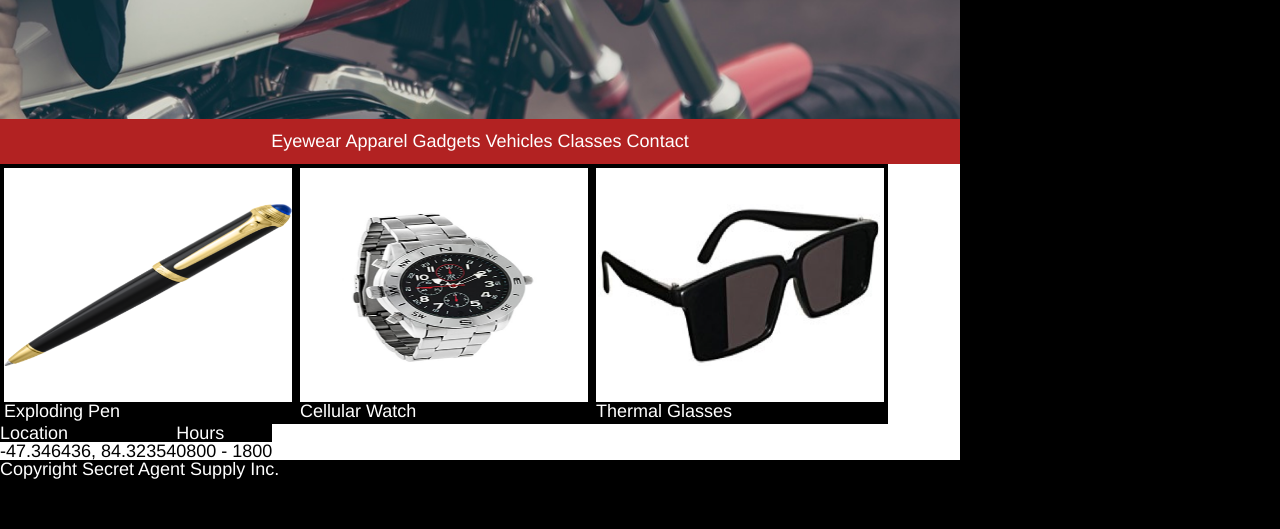
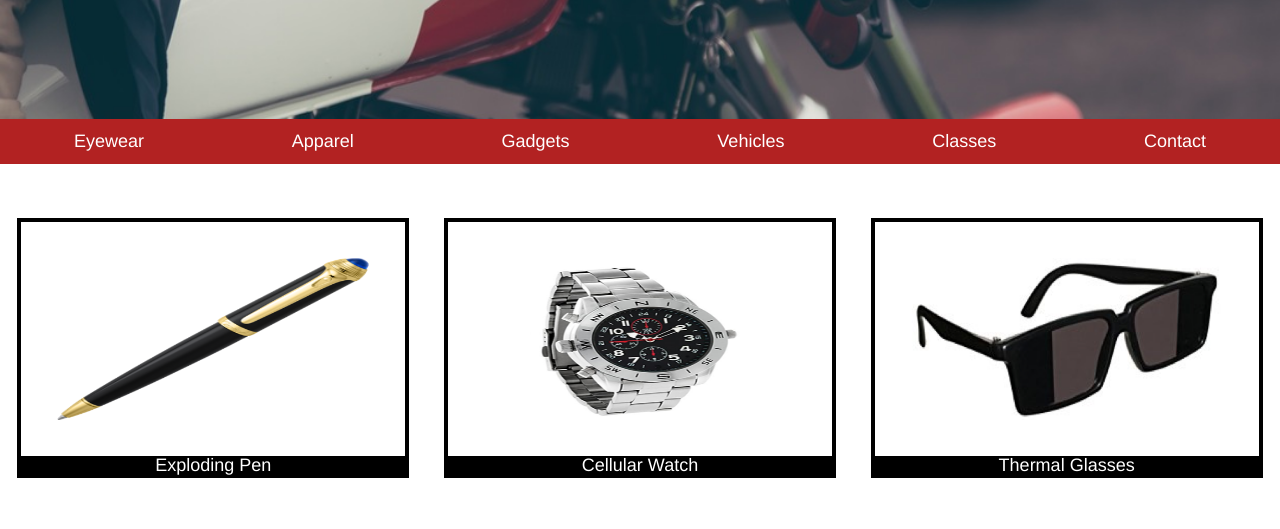
Before and after one commit to ggrabelsander/SecretAgentSupply, a plain HTML site: page index.html in a window 1280 px wide. Shown: the part 382-911 px from the top of the page. Before the commit the page ends 861 px from the top, so only its background shows below. Drawn offline with Linux system fonts and the light colour scheme.

Commit message:
Finish css for desktop

```diff
--- a/index.html
+++ b/index.html
@@ -22,7 +22,7 @@
       </div>
     </div>
     <div class="nav">
-      <nav>
+      <nav class="container">
         <span>Eyewear</span>
         <span>Apparel</span>
         <span>Gadgets</span>
@@ -31,8 +31,8 @@
         <span>Contact</span>
       </nav>
     </div>
-    <!--comment goes here-->
-    <div class="content-banner">
+    <!--product banner-->
+    <div class="product-banner">
       <div class="container">
         <div class="product">
           <img src="./resources/images/pen.png" alt="a pen">
@@ -48,7 +48,8 @@
         </div>
       </div>
     </div>
-    <div class="content-banner">
+    <!--info banner-->
+    <div class="info-banner">
       <div class="container">
         <div class="info-item">
           <h5>Location</h5>
@@ -60,8 +61,9 @@
         </div>
       </div>
     </div>
-    <div class="footer">
-      <footer>Copyright Secret Agent Supply Inc.</footer>
-    </div>
+    <!--footer-->
+    <footer class="container">
+      <span>&copy; Copyright Secret Agent Supply Inc.</span>
+    </footer>
   </body>
 </html>
--- a/resources/css/style.css
+++ b/resources/css/style.css
@@ -5,7 +5,6 @@ body {
   background-color: black;
   color: white;
   font-family: Helvetica;
-  width: 960px;
 }
 header {
   display: flex;
@@ -37,41 +36,58 @@ header h3 {
   width: 20rem;
   margin-top: 9rem;
   font-weight: bold;
+
 }
 .banner-message h1 {
   font-size: 2rem;
   padding-top: .25rem;
 }
-.nav {
+nav {
   text-align: center;
   background-color: firebrick;
   padding: .75rem 0;
+  justify-content: space-around;
 }
-.content-banner{
+.product-banner{
   background-color: white;
 }
-.image-container {
-  background-color: white;
-
-}
 .product {
-  flex-direction: column;
   display: flex;
   border: 4px solid black;
   width: 30%;
+  margin: 3rem auto;
+  flex-direction: column;
 }
 .product img {
   background-color: white;
   height: 9rem;
-  padding: 2rem 0;
+  margin: 2rem;
 }
 .product span {
   background-color: black;
+  text-align: center;
+}
+.info-banner{
+  background-color: white;
 }
 .info-item h5 {
   background-color: black;
-  color:white;
+  color: white;
+  padding: 1rem 2rem;
 }
 .info-item {
   color: black;
+  display: flex;
+  min-width: 35%;
+  display: block;
+  margin-bottom: 4rem;
 }
+.info-banner .container {
+  justify-content: space-around;
+}
+footer {
+  height: 5rem;
+  text-align: left;
+  justify-content: space-around;
+  align-items: center;
+}
```
